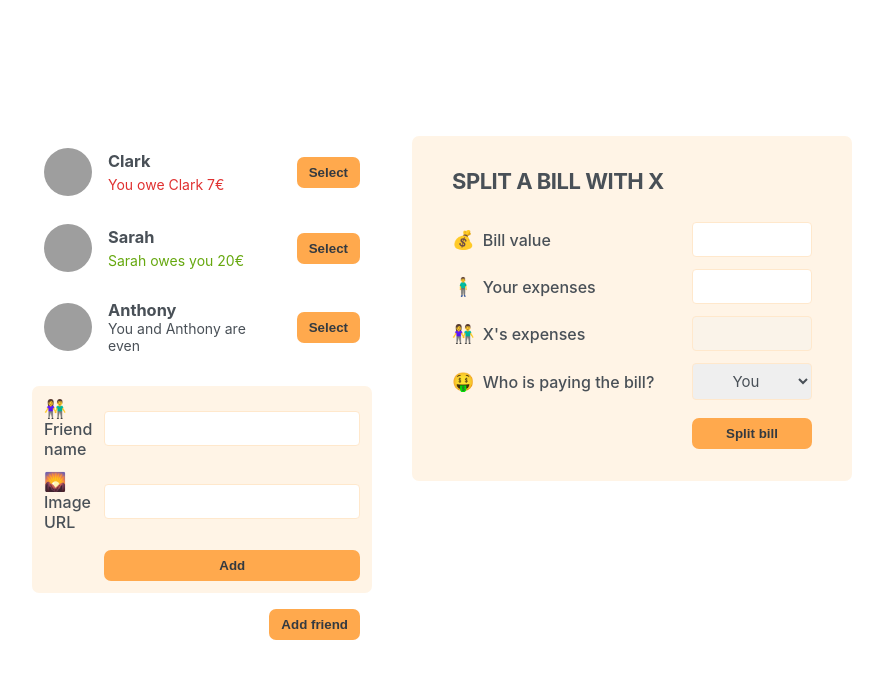
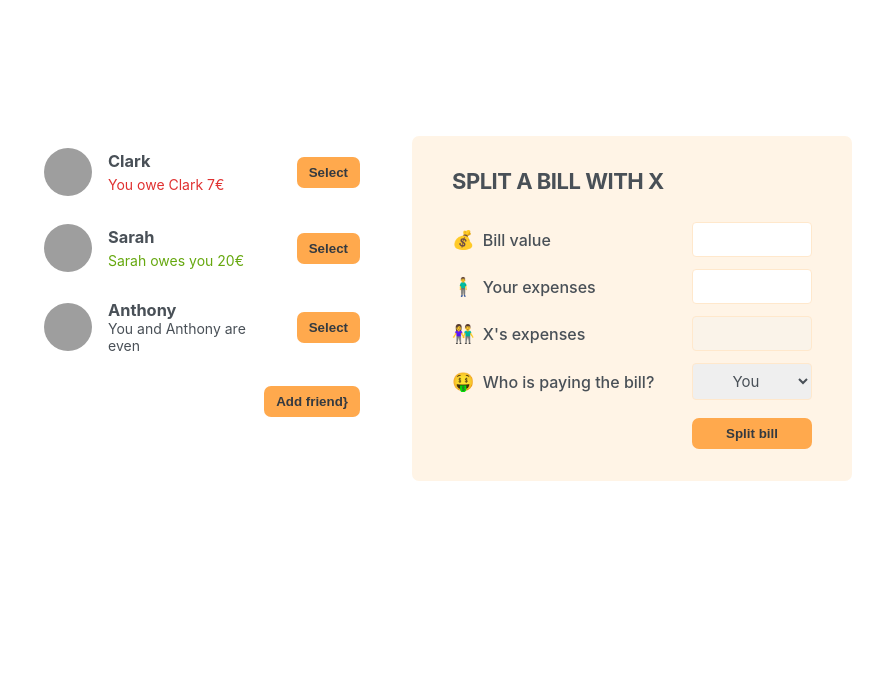
Before and after one commit to bkness/eat-n-split, a React (Create React App) app: page / in a window 1280 px wide. Shown: the top 678 px of the page, without its empty margins (198-1081 px from the left). Built offline with nearby package versions, Linux system fonts and the light colour scheme; grey boxes are pictures that could not be loaded.

Commit message:
Lifted state for managing visibility of AddFriend form.

```diff
--- a/src/App.js
+++ b/src/App.js
@@ -1,3 +1,5 @@
+import { useState } from "react";
+
 const initialFriends = [
   {
     id: 118836,
@@ -19,13 +21,29 @@
   },
 ];
 
+function Button({ children, onClick }) {
+  return (
+    <button className="button" onClick={onClick}>
+      {children}
+    </button>
+  );
+}
+
 export default function App() {
+  const [showAddFriend, setShowAddFriend] = useState(false);
+
+  function handleShowAddFriend() {
+    setShowAddFriend((show) => !show);
+  }
+
   return (
     <div className="app">
       <div className="sidebar">
         <FriendList />
-        <FormAddFriend />
-        <Button>Add friend</Button>
+        {showAddFriend && <FormAddFriend />}
+        <Button onClick={handleShowAddFriend}>
+          {showAddFriend ? "Close" : "Add friend}"}
+        </Button>
       </div>
 
       <FormSplitBill />
@@ -68,10 +86,6 @@
   );
 }
 
-function Button({ children }) {
-  return <button className="button">{children}</button>;
-}
-
 function FormAddFriend() {
   return (
     <form className="form-add-friend">
```
